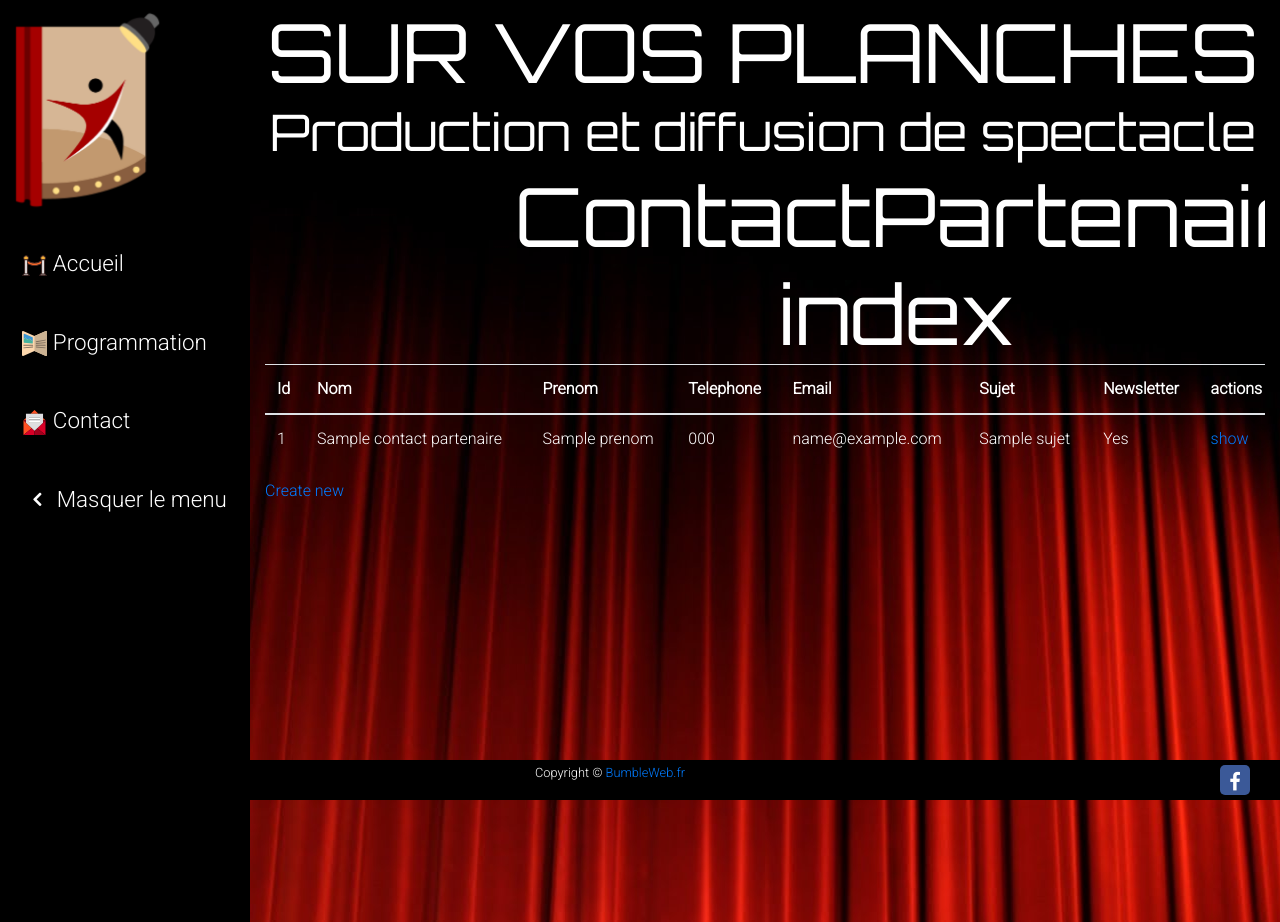
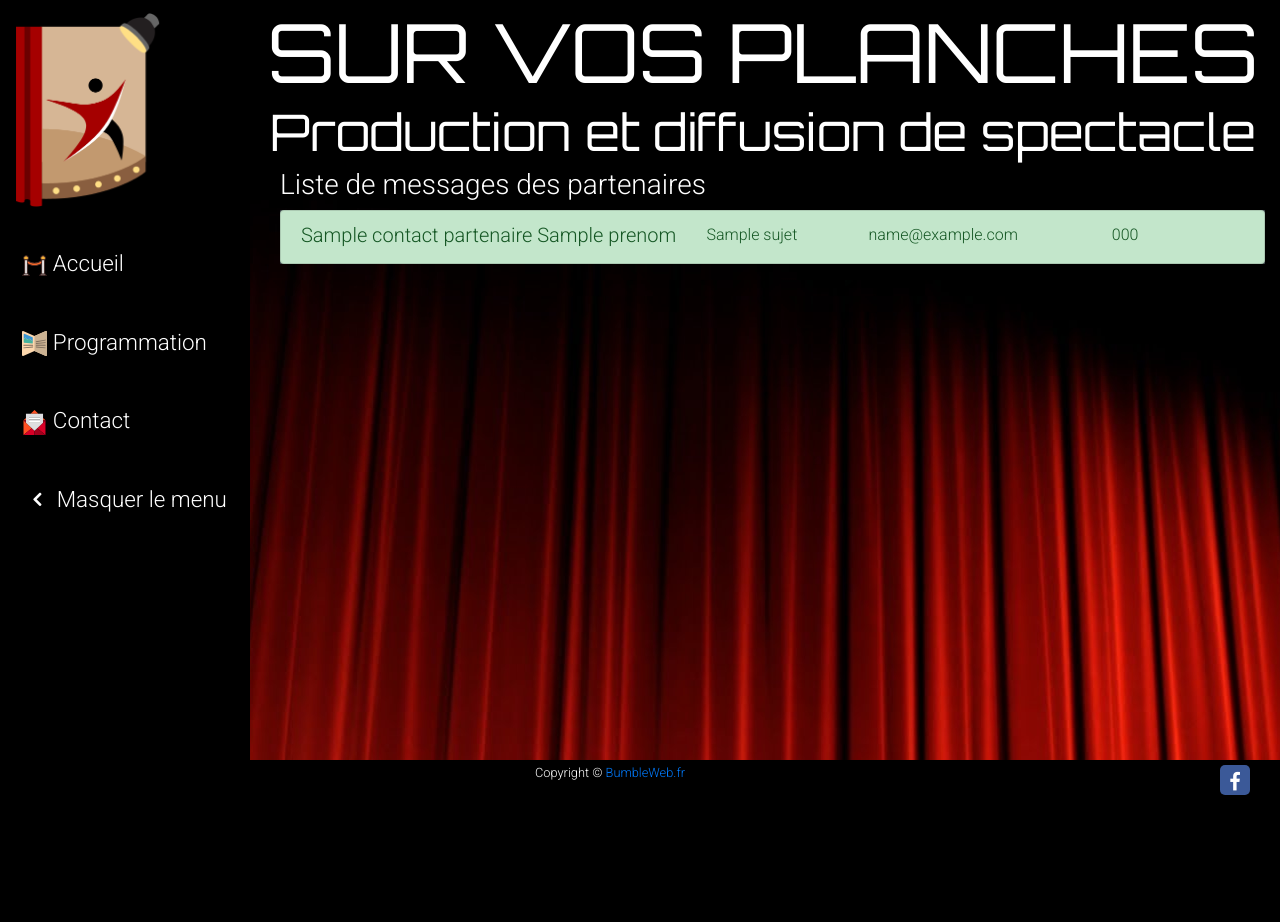
Before and after one commit to BumbleBrice/Ticketing, a Symfony app: template templates/contact_partenaire/index.html.twig in a window 1280 px wide. After the commit the page ends 795 px from the top, so only its background shows below. Run offline with Twig, Linux system fonts and the light colour scheme; the template is opened without the code that fills it: most values are stand-ins (such as "Sample title", 1, 10 or a date in 2020); some libraries are stand-ins or nearby versions.

Commit message:
sup scroll + admin

```diff
--- a/public/css/sb-admin.css
+++ b/public/css/sb-admin.css
@@ -8,7 +8,7 @@ body {
 }
 
 .content-wrapper {
-  min-height: calc(100vh - 46px);
+  min-height: calc(82vh - 46px);
 }
 
 .scroll-to-top:focus, .scroll-to-top:hover {
--- a/public/css/style.css
+++ b/public/css/style.css
@@ -49,7 +49,7 @@ nav button {
   width: 25px;
 }
 .wrapper {
-  height: 80vh;
+  height: 75vh;
   margin-top: 7em;
   overflow: hidden;
 }
@@ -151,80 +151,6 @@ figure img{
     margin-top: 2em;
   }
 }
-
-/*.button {
-  --offset: 10px;
-  --border-size: 1px;
-  display: block;
-  position: relative;
-  padding: 1em;
-  -webkit-appearance: none;
-     -moz-appearance: none;
-          appearance: none;
-  border: 0;
-  background: transparent;
-  color: white;
-  text-transform: uppercase;
-  letter-spacing: .25em;
-  outline: none;
-  cursor: pointer;
-  font-weight: bold;
-  border-radius: 0;
-  box-shadow: inset 0 0 0 var(--border-size) currentcolor;
-  transition: background .8s ease;
-}
-.button a {
-  width: 250px;
-}
-.button:hover {
-  background: rgba(100, 0, 0, 0.03);
-}
-.button__horizontal, .button__vertical {
-  position: absolute;
-  top: var(--horizontal-offset, 0);
-  right: var(--vertical-offset, 0);
-  bottom: var(--horizontal-offset, 0);
-  left: var(--vertical-offset, 0);
-  transition: -webkit-transform .8s ease;
-  transition: transform .8s ease;
-  transition: transform .8s ease, -webkit-transform .8s ease;
-  will-change: transform;
-}
-.button__horizontal::before, .button__vertical::before {
-  content: '';
-  position: absolute;
-  border: inherit;
-}
-.button__horizontal {
-  --vertical-offset: calc(var(--offset) * -1);
-  border-top: var(--border-size) solid currentcolor;
-  border-bottom: var(--border-size) solid currentcolor;
-}
-.button__horizontal::before {
-  top: calc(var(--vertical-offset) - var(--border-size));
-  bottom: calc(var(--vertical-offset) - var(--border-size));
-  left: calc(var(--vertical-offset) * -1);
-  right: calc(var(--vertical-offset) * -1);
-}
-.button:hover .button__horizontal {
-  -webkit-transform: scaleX(0);
-          transform: scaleX(0);
-}
-.button__vertical {
-  --horizontal-offset: calc(var(--offset) * -1);
-  border-left: var(--border-size) solid currentcolor;
-  border-right: var(--border-size) solid currentcolor;
-}
-.button__vertical::before {
-  top: calc(var(--horizontal-offset) * -1);
-  bottom: calc(var(--horizontal-offset) * -1);
-  left: calc(var(--horizontal-offset) - var(--border-size));
-  right: calc(var(--horizontal-offset) - var(--border-size));
-}
-.button:hover .button__vertical {
-  -webkit-transform: scaleY(0);
-          transform: scaleY(0);
-}*/
 @media (min-width: 992px) {
   .frm-col {
     margin-top: 1em;
@@ -499,3 +425,11 @@ footer .float-right {
   background: black url(../img/rideaux1.jpg) no-repeat top;
 }
 */
+
+
+/***** ADMIN *****/
+
+.btn-dark-light {
+  border: 1px solid white;
+  background-color: rgba(0,0,0,0.8);
+}
--- a/templates/contact_partenaire/index.html.twig
+++ b/templates/contact_partenaire/index.html.twig
@@ -3,42 +3,22 @@
 {% block title %}ContactPartenaire index{% endblock %}
 
 {% block body %}
-    <h1>ContactPartenaire index</h1>
+    <div class="container">
+        <h3>Liste de messages des partenaires</h3>
+        {% for contact_partenaire in contact_partenaires %}
+        <div class="list-group bg-dark">
+          <a href="{{ path('contact_partenaire_show', {'id': contact_partenaire.id}) }}" class="list-group-item list-group-item-success flex-column align-items-start">
+            <div class="row">
+                <div class="col-md-5"><h5 class="mb-1">{{ contact_partenaire.nom }} {{ contact_partenaire.prenom }}</h5></div>
+                <div class="col-md-2">{{ contact_partenaire.sujet ? contact_partenaire.sujet|join(', ') : '' }}</div>
+                <div class="col-md-3">{{ contact_partenaire.email }}</div>
+                <div class="col-md-2">{{ contact_partenaire.telephone }}</div>
+            </div>
+          </a>
+        </div>
+        {% else %}
+            <div>Pas de message pour l'instant</div>
+        {% endfor %}
 
-    <table class="table">
-        <thead>
-            <tr>
-                <th>Id</th>
-                <th>Nom</th>
-                <th>Prenom</th>
-                <th>Telephone</th>
-                <th>Email</th>
-                <th>Sujet</th>
-                <th>Newsletter</th>
-                <th>actions</th>
-            </tr>
-        </thead>
-        <tbody>
-        {% for contact_partenaire in contact_partenaires %}
-            <tr>
-                <td>{{ contact_partenaire.id }}</td>
-                <td>{{ contact_partenaire.nom }}</td>
-                <td>{{ contact_partenaire.prenom }}</td>
-                <td>{{ contact_partenaire.telephone }}</td>
-                <td>{{ contact_partenaire.email }}</td>
-                <td>{{ contact_partenaire.sujet ? contact_partenaire.sujet|join(', ') : '' }}</td>
-                <td>{{ contact_partenaire.newsletter ? 'Yes' : 'No' }}</td>
-                <td>
-                    <a href="{{ path('contact_partenaire_show', {'id': contact_partenaire.id}) }}">show</a>
-                </td>
-            </tr>
-        {% else %}
-            <tr>
-                <td colspan="8">no records found</td>
-            </tr>
-        {% endfor %}
-        </tbody>
-    </table>
-
-    <a href="{{ path('contact_partenaire_new') }}">Create new</a>
+    </div>
 {% endblock %}
--- a/templates/contact_pro/show.html.twig
+++ b/templates/contact_pro/show.html.twig
@@ -26,9 +26,7 @@
                     </tr>
                     <tr>
                         <th>Message</th>
-                        <td> : Lorem ipsum dolor sit amet, consectetur adipiscing elit. Suspendisse congue, dui eget mattis ullamcorper, dui risus vulputate urna, in posuere tellus sem blandit erat. Nulla varius purus eu sapien pharetra, vel lobortis magna placerat. Pellentesque habitant morbi tristique senectus et netus et malesuada fames ac turpis egestas. Morbi gravida leo non vulputate viverra. Suspendisse ante libero, efficitur vitae porta at, ultricies ut ante. Fusce varius ligula eget ultricies suscipit. In feugiat, risus eu hendrerit consequat, tellus metus imperdiet leo, non iaculis velit dui et elit. Fusce aliquam ac tellus nec gravida.
-
-                        In nisi quam, faucibus eu metus et, tristique iaculis diam. Integer sit amet fermentum urna. Sed dignissim facilisis tortor. Quisque eu magna eget massa suscipit gravida. Nunc sodales ultrices tellus ut feugiat. Ut ex sem, vulputate et mattis sed, efficitur dictum magna. Aenean condimentum, augue sed maximus hendrerit, lectus diam varius ligula, auctor bibendum nunc felis et massa. Nullam dignissim elementum quam, et viverra sem gravida at. Etiam gravida consectetur libero eget laoreet. Nam faucibus ex sed est malesuada ornare. Aliquam sodales, tortor eu tincidunt elementum, lorem purus scelerisque nunc, et convallis nisi leo eu libero. Proin diam dui, porttitor ac dolor a, facilisis semper sapien.</td>
+                        <td> : {{ contact_pro.message }}</td>
                     </tr>
                 </tbody>
             </table>
--- a/templates/spectacle/show.html.twig
+++ b/templates/spectacle/show.html.twig
@@ -18,11 +18,11 @@
                         {{ spectacle.description }}
                     </p>
                     <p>
-                        {{ spectacle.siteURL }}
+                        <a target="_blank" href="{{ spectacle.siteURL }}">{{ spectacle.siteURL }}</a>
                     </p>
                     <section>
-                        <i class="glyphicon glyphicon-calendar"></i>Le {{ spectacle.date ? spectacle.date|date('d-m-y') : '' }} à {{ spectacle.date ? spectacle.date|date('H') : '' }}h{{ spectacle.date ? spectacle.date|date('i') : '' }}
-                        <i class="glyphicon glyphicon-eye-open"></i>10000
+                        A partir du {{ spectacle.date ? spectacle.date|date('d-m-y') : '' }} à {{ spectacle.date ? spectacle.date|date('H') : '' }}h{{ spectacle.date ? spectacle.date|date('i') : '' }}
+
                     </section>
                 </div>
             </div>
```
Also changed, not shown: templates/admin/index.html.twig (+11 -12 lines), templates/contact_pro/index.html.twig (+20 -3 lines), templates/default/contacts.html.twig (+2 -25 lines).
